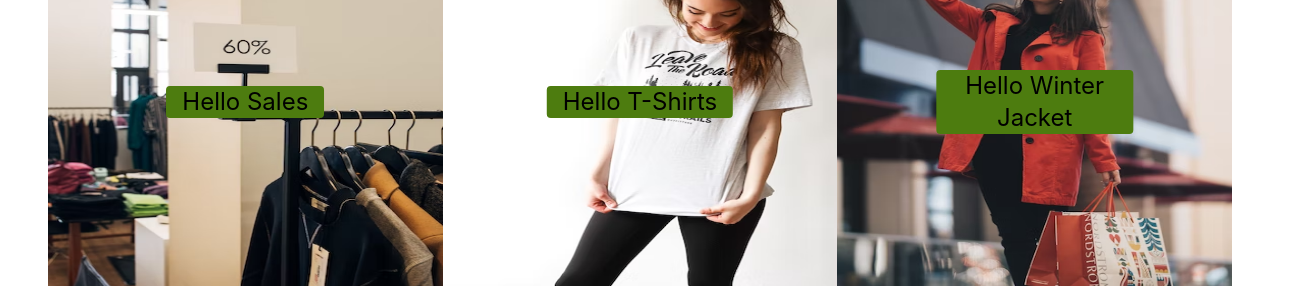
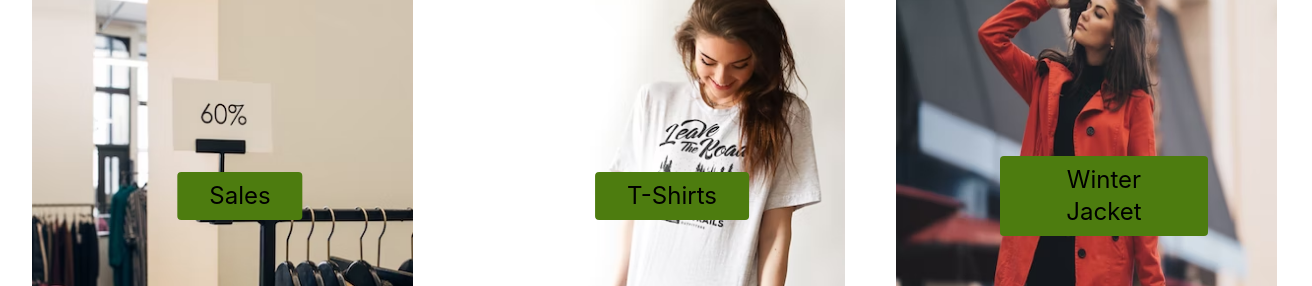
Before and after one commit to Robin745/practice-project, a React (Create React App) app: page /shop in a window 1280 px wide. Shown: the part 306-592 px from the top of the page, 1312 px wide, since content can reach past the window. Built offline with nearby package versions, Linux system fonts and the light colour scheme.

Commit message:
shop items updated

```diff
--- a/src/components/Shop/Shop.js
+++ b/src/components/Shop/Shop.js
@@ -10,7 +10,7 @@ const Shop = () => {
 			<h1 className="text-4xl">From, Misrat Mehenaj</h1>
 			<h1 className="text-4xl">Hey, hello</h1>
 			<h2 className="text-2xl">Welcome to shop {products.length}</h2>
-			<div className="grid grid-cols-1 md:grid-cols-2 lg:grid-cols-3 2xl:grid-cols-4 mt-8 md:mx-12">
+			<div className="grid grid-cols-1 w-9/12 lg:w-full mx-auto md:grid-cols-2 gap-4 lg:grid-cols-3 mt-8 lg:ml-8">
 				{products.map((item) => (
 					<ShopItems key={item.id} item={item}>
 						{" "}
--- a/src/components/ShopItems/ShopItems.js
+++ b/src/components/ShopItems/ShopItems.js
@@ -5,12 +5,12 @@ const ShopItems = ({ item }) => {
 	return (
 		<div className="relative">
 			<img
-				className="w-full h-96 rounded hover:scale-x-125 duration-700 ease-in-out"
+				className="w-11/12 h-full rounded hover:scale-x-125 duration-700 ease-in-out"
 				src={picture}
 				alt=""
 			/>
 			<p className="text-2xl absolute top-1/2 left-1/2 transform -translate-x-1/2 -translate-y-1/2">
-				<button className="bg-lime-700 px-4 rounded"> Hello {name}</button>
+				<button className="bg-lime-700 px-8 py-2 rounded">{name}</button>
 			</p>
 		</div>
 	);
--- a/tailwind.config.js
+++ b/tailwind.config.js
@@ -1,25 +1,23 @@
 /** @type {import('tailwindcss').Config} */
 module.exports = {
-  content: [
-    "./src/**/*.{js,jsx,ts,tsx}",
-  ],
+	content: ["./src/**/*.{js,jsx,ts,tsx}"],
 	theme: {
 		screens: {
-      'sm': '640px',
+			sm: "440px",
 			// => @media (min-width: 640px) { ... }
 
-      'md': '768px',
+			md: "768px",
 			// => @media (min-width: 768px) { ... }
 
-      'lg': '1024px',
+			lg: "1024px",
 			// => @media (min-width: 1024px) { ... }
 
-      'xl': '1280px',
+			xl: "1280px",
 			// => @media (min-width: 1280px) { ... }
 
-      '2xl': '1536px',
+			"2xl": "1536px",
 			// => @media (min-width: 1536px) { ... }
-    }
+		},
 	},
 	plugins: [],
 };
```
Also changed, not shown: src/App.js (+14 -14 lines). Lines whose indentation alone changed are shown as unchanged.
